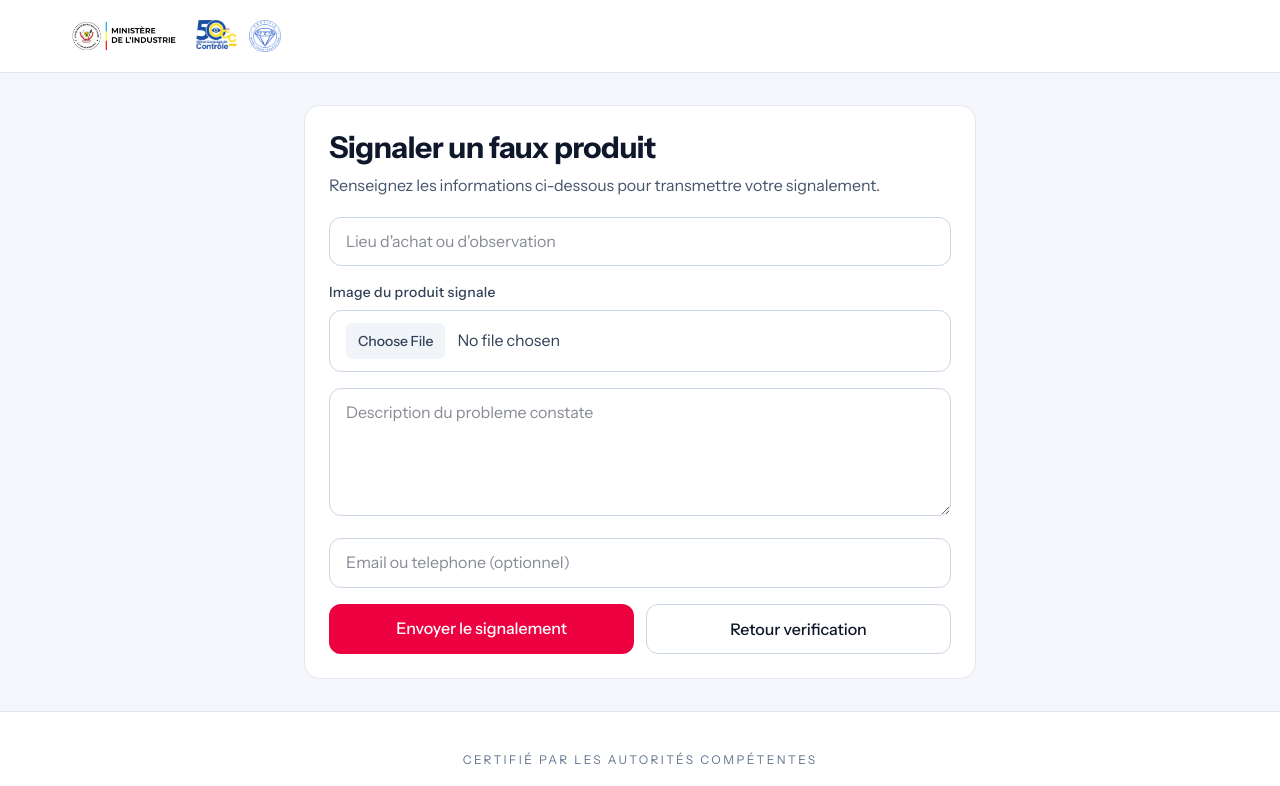
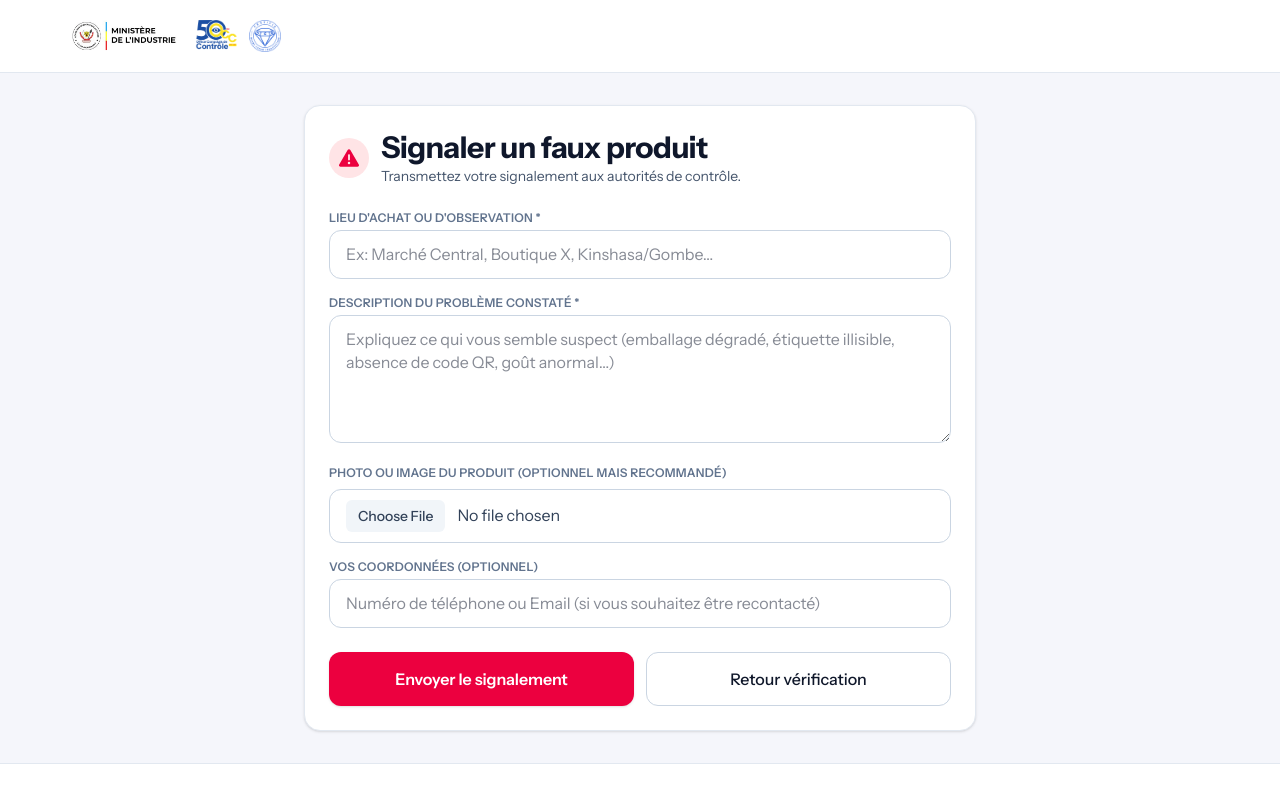
Before and after one commit to exau-umba/estampille-front, a React (Vite) app: page /verify/report in a window 1280 px wide. Shown: the top 786 px of the page. Built offline with nearby package versions, Linux system fonts and the light colour scheme; no server answers.

Commit message:
feat: implement ReportCounterfeitPage for submitting product suspicion reports

```diff
--- a/src/pages/ReportCounterfeitPage.tsx
+++ b/src/pages/ReportCounterfeitPage.tsx
@@ -1,6 +1,7 @@
 import type { ChangeEvent, FormEvent } from 'react'
 import { useState } from 'react'
 import { Link } from 'react-router-dom'
+import { FaCircleCheck, FaTriangleExclamation, FaLocationDot, FaPhone, FaArrowLeft } from 'react-icons/fa6'
 import { verificationService } from '../services/verificationService'
 
 export function ReportCounterfeitPage() {
@@ -9,36 +10,46 @@ export function ReportCounterfeitPage() {
   const [contact, setContact] = useState('')
   const [productImage, setProductImage] = useState<File | null>(null)
   const [imagePreview, setImagePreview] = useState<string>('')
-  const [message, setMessage] = useState('')
   const [error, setError] = useState('')
   const [isSubmitting, setIsSubmitting] = useState(false)
+  const [isSubmitted, setIsSubmitted] = useState(false)
+  const [submittedData, setSubmittedData] = useState<{ location: string; contact: string; date: string } | null>(null)
 
   async function handleSubmit(event: FormEvent<HTMLFormElement>) {
     event.preventDefault()
-    if (!productImage) {
-      setError('Image requise pour envoyer le signalement.')
-      return
-    }
 
     setIsSubmitting(true)
     setError('')
-    setMessage('')
     try {
       const payload = new FormData()
       payload.append('location', location)
       payload.append('description', description)
-      payload.append('contact', contact)
-      payload.append('image', productImage)
-      const result = await verificationService.reportCounterfeit(payload)
+      if (contact) payload.append('contact', contact)
+      if (productImage) payload.append('image', productImage)
 
-      setMessage(result.message || 'Signalement envoye. Merci pour votre vigilance.')
+      await verificationService.reportCounterfeit(payload)
+
+      setSubmittedData({
+        location,
+        contact: contact || 'Non renseigné',
+        date: new Date().toLocaleString('fr-FR', {
+          day: '2-digit',
+          month: '2-digit',
+          year: 'numeric',
+          hour: '2-digit',
+          minute: '2-digit',
+        }),
+      })
+
+      setIsSubmitted(true)
       setDescription('')
       setLocation('')
       setContact('')
       setProductImage(null)
       setImagePreview('')
-    } catch {
-      setError('Echec envoi signalement. Veuillez reessayer.')
+    } catch (err: unknown) {
+      console.error('Erreur envoi signalement:', err)
+      setError('Échec de l\'envoi du signalement. Veuillez vérifier votre connexion et réinstaller l\'image si nécessaire.')
     } finally {
       setIsSubmitting(false)
     }
@@ -58,6 +69,12 @@ export function ReportCounterfeitPage() {
     reader.readAsDataURL(file)
   }
 
+  function handleReset() {
+    setIsSubmitted(false)
+    setSubmittedData(null)
+    setError('')
+  }
+
   return (
     <main className="min-h-screen bg-[#f5f6fb]">
       <header className="sticky top-0 z-30 border-b border-slate-200 bg-white/95 px-4 py-4 backdrop-blur sm:px-8">
@@ -71,72 +88,154 @@ export function ReportCounterfeitPage() {
       </header>
 
       <section className="mx-auto flex min-h-[calc(100vh-230px)] max-w-6xl items-center justify-center px-4 py-8 sm:px-8">
-        <article className="w-full max-w-2xl rounded-2xl border border-slate-200 bg-white p-6">
-          <h1 className="text-3xl font-bold text-slate-900">Signaler un faux produit</h1>
-          <p className="mt-2 text-slate-600">
-            Renseignez les informations ci-dessous pour transmettre votre signalement.
+        {isSubmitted ? (
+          /* PAGE DE SUCCÈS APPRÈS ENVOI DU SIGNALEMENT */
+          <article className="w-full max-w-xl rounded-2xl border border-emerald-200 bg-white p-8 text-center shadow-sm space-y-6">
+            <span className="mx-auto inline-flex h-20 w-20 items-center justify-center rounded-full bg-emerald-100 text-emerald-600">
+              <FaCircleCheck className="h-10 w-10" />
+            </span>
+
+            <div>
+              <h1 className="text-3xl font-bold text-slate-900">Signalement transmis avec succès !</h1>
+              <p className="mt-2 text-emerald-700 font-medium">
+                Merci pour votre vigilance et votre contribution citoyenne.
+              </p>
+            </div>
+
+            <div className="rounded-xl border border-slate-200 bg-slate-50 p-4 text-left text-sm space-y-2">
+              <p className="font-semibold text-slate-800 border-b border-slate-200 pb-2">Récapitulatif du signalement</p>
+              <div className="flex items-center gap-2 text-slate-600">
+                <FaLocationDot className="h-4 w-4 text-rose-500 shrink-0" />
+                <span><strong>Lieu :</strong> {submittedData?.location}</span>
+              </div>
+              <div className="flex items-center gap-2 text-slate-600">
+                <FaPhone className="h-4 w-4 text-slate-400 shrink-0" />
+                <span><strong>Contact :</strong> {submittedData?.contact}</span>
+              </div>
+              <p className="text-xs text-slate-500 pt-1">
+                Enregistré le {submittedData?.date}
+              </p>
+            </div>
+
+            <p className="text-xs leading-relaxed text-slate-500">
+              Votre rapport a été transmis directement aux équipes de contrôle de l'Office Congolais de Contrôle (OCC) et du Ministère de l'Industrie pour analyse.
             </p>
 
-          <form className="mt-5 space-y-4" onSubmit={handleSubmit}>
+            <div className="space-y-3 pt-2">
+              <button
+                type="button"
+                onClick={handleReset}
+                className="inline-flex w-full items-center justify-center gap-2 rounded-xl bg-brand-600 px-4 py-3.5 font-semibold text-white shadow-sm transition-colors hover:bg-brand-700 cursor-pointer"
+              >
+                <FaTriangleExclamation className="h-4 w-4" />
+                Signaler un autre produit
+              </button>
+              <Link
+                to="/verify"
+                className="inline-flex w-full items-center justify-center gap-2 rounded-xl border border-slate-300 bg-white px-4 py-3 font-medium text-slate-700 transition-colors hover:bg-slate-50"
+              >
+                <FaArrowLeft className="h-4 w-4" />
+                Retour à la vérification
+              </Link>
+            </div>
+          </article>
+        ) : (
+          /* FORMULAIRE DE SIGNALEMENT */
+          <article className="w-full max-w-2xl rounded-2xl border border-slate-200 bg-white p-6 shadow-sm">
+            <div className="flex items-center gap-3">
+              <span className="inline-flex h-10 w-10 items-center justify-center rounded-full bg-rose-100 text-rose-600">
+                <FaTriangleExclamation className="h-5 w-5" />
+              </span>
+              <div>
+                <h1 className="text-3xl font-bold text-slate-900">Signaler un faux produit</h1>
+                <p className="text-sm text-slate-600">
+                  Transmettez votre signalement aux autorités de contrôle.
+                </p>
+              </div>
+            </div>
+
+            <form className="mt-6 space-y-4" onSubmit={handleSubmit}>
+              <div>
+                <label className="block text-xs uppercase font-semibold text-slate-500 mb-1">
+                  Lieu d'achat ou d'observation *
+                </label>
                 <input
                   value={location}
                   onChange={(event) => setLocation(event.target.value)}
-              className="w-full rounded-xl border border-slate-300 px-4 py-3 text-slate-900"
-              placeholder="Lieu d'achat ou d'observation"
+                  className="w-full rounded-xl border border-slate-300 px-4 py-3 text-slate-900 focus:border-brand-600 focus:outline-none"
+                  placeholder="Ex: Marché Central, Boutique X, Kinshasa/Gombe..."
                   required
                 />
+              </div>
+
+              <div>
+                <label className="block text-xs uppercase font-semibold text-slate-500 mb-1">
+                  Description du problème constaté *
+                </label>
+                <textarea
+                  value={description}
+                  onChange={(event) => setDescription(event.target.value)}
+                  className="h-32 w-full rounded-xl border border-slate-300 px-4 py-3 text-slate-900 focus:border-brand-600 focus:outline-none"
+                  placeholder="Expliquez ce qui vous semble suspect (emballage dégradé, étiquette illisible, absence de code QR, goût anormal...)"
+                  required
+                />
+              </div>
+
               <div className="space-y-2">
-              <label className="block text-sm font-medium text-slate-700">Image du produit signale</label>
+                <label className="block text-xs uppercase font-semibold text-slate-500">
+                  Photo ou image du produit (Optionnel mais recommandé)
+                </label>
                 <input
                   type="file"
                   accept="image/*"
                   onChange={handleImageChange}
-                className="w-full rounded-xl border border-slate-300 px-4 py-3 text-slate-700 file:mr-3 file:rounded-md file:border-0 file:bg-slate-100 file:px-3 file:py-2 file:text-sm file:font-medium"
-                required
+                  className="w-full rounded-xl border border-slate-300 px-4 py-2.5 text-slate-700 file:mr-3 file:rounded-md file:border-0 file:bg-slate-100 file:px-3 file:py-1.5 file:text-sm file:font-medium"
                 />
                 {imagePreview ? (
                   <img
                     src={imagePreview}
-                  alt="Apercu produit signale"
+                    alt="Aperçu produit signalé"
                     className="h-48 w-full rounded-xl border border-slate-200 object-cover"
                   />
                 ) : null}
-              {productImage ? <p className="text-xs text-slate-500">{productImage.name}</p> : null}
               </div>
-            <textarea
-              value={description}
-              onChange={(event) => setDescription(event.target.value)}
-              className="h-32 w-full rounded-xl border border-slate-300 px-4 py-3 text-slate-900"
-              placeholder="Description du probleme constate"
-              required
-            />
+
+              <div>
+                <label className="block text-xs uppercase font-semibold text-slate-500 mb-1">
+                  Vos coordonnées (Optionnel)
+                </label>
                 <input
                   value={contact}
                   onChange={(event) => setContact(event.target.value)}
-              className="w-full rounded-xl border border-slate-300 px-4 py-3 text-slate-900"
-              placeholder="Email ou telephone (optionnel)"
+                  className="w-full rounded-xl border border-slate-300 px-4 py-3 text-slate-900 focus:border-brand-600 focus:outline-none"
+                  placeholder="Numéro de téléphone ou Email (si vous souhaitez être recontacté)"
                 />
+              </div>
 
-            {message ? <p className="text-sm text-emerald-700">{message}</p> : null}
-            {error ? <p className="text-sm text-rose-600">{error}</p> : null}
+              {error ? (
+                <div className="rounded-xl bg-rose-50 border border-rose-200 p-3 text-sm text-rose-700 font-medium">
+                  {error}
+                </div>
+              ) : null}
 
-            <div className="grid grid-cols-1 gap-3 sm:grid-cols-2">
+              <div className="grid grid-cols-1 gap-3 sm:grid-cols-2 pt-2">
                 <button
                   type="submit"
                   disabled={isSubmitting}
-                className="inline-flex w-full items-center justify-center rounded-xl bg-rose-600 px-4 py-3 font-medium text-white hover:bg-rose-700 disabled:cursor-not-allowed disabled:opacity-60"
+                  className="inline-flex w-full cursor-pointer items-center justify-center rounded-xl bg-rose-600 px-4 py-3.5 font-semibold text-white hover:bg-rose-700 disabled:cursor-not-allowed disabled:opacity-60 shadow-sm"
                 >
-                {isSubmitting ? 'Envoi en cours...' : 'Envoyer le signalement'}
+                  {isSubmitting ? 'Transmission en cours...' : 'Envoyer le signalement'}
                 </button>
                 <Link
                   to="/verify"
-                className="inline-flex w-full items-center justify-center rounded-xl border border-slate-300 px-4 py-3 font-medium text-slate-700 hover:bg-slate-50"
+                  className="inline-flex w-full items-center justify-center rounded-xl border border-slate-300 px-4 py-3.5 font-medium text-slate-700 hover:bg-slate-50"
                 >
-                Retour verification
+                  Retour vérification
                 </Link>
               </div>
             </form>
           </article>
+        )}
       </section>
 
       <footer className="border-t border-slate-200 bg-white px-4 py-10 sm:px-8">
@@ -148,7 +247,7 @@ export function ReportCounterfeitPage() {
             <a href="https://occdcpl.cd" target="_blank" rel="noreferrer"><img src="/logos/Logo ncd.png" alt="Logo application" className="h-10 w-auto object-contain" /></a>
           </div>
           <div className="mx-auto max-w-xl rounded-xl border border-slate-200 bg-slate-50 p-4 text-sm text-slate-600">
-            Votre signalement sera analyse par les equipes de controle.
+            Votre signalement sera analysé en toute confidentialité par les équipes de contrôle de l'OCC.
           </div>
         </div>
       </footer>
```
Lines whose indentation alone changed are shown as unchanged.
